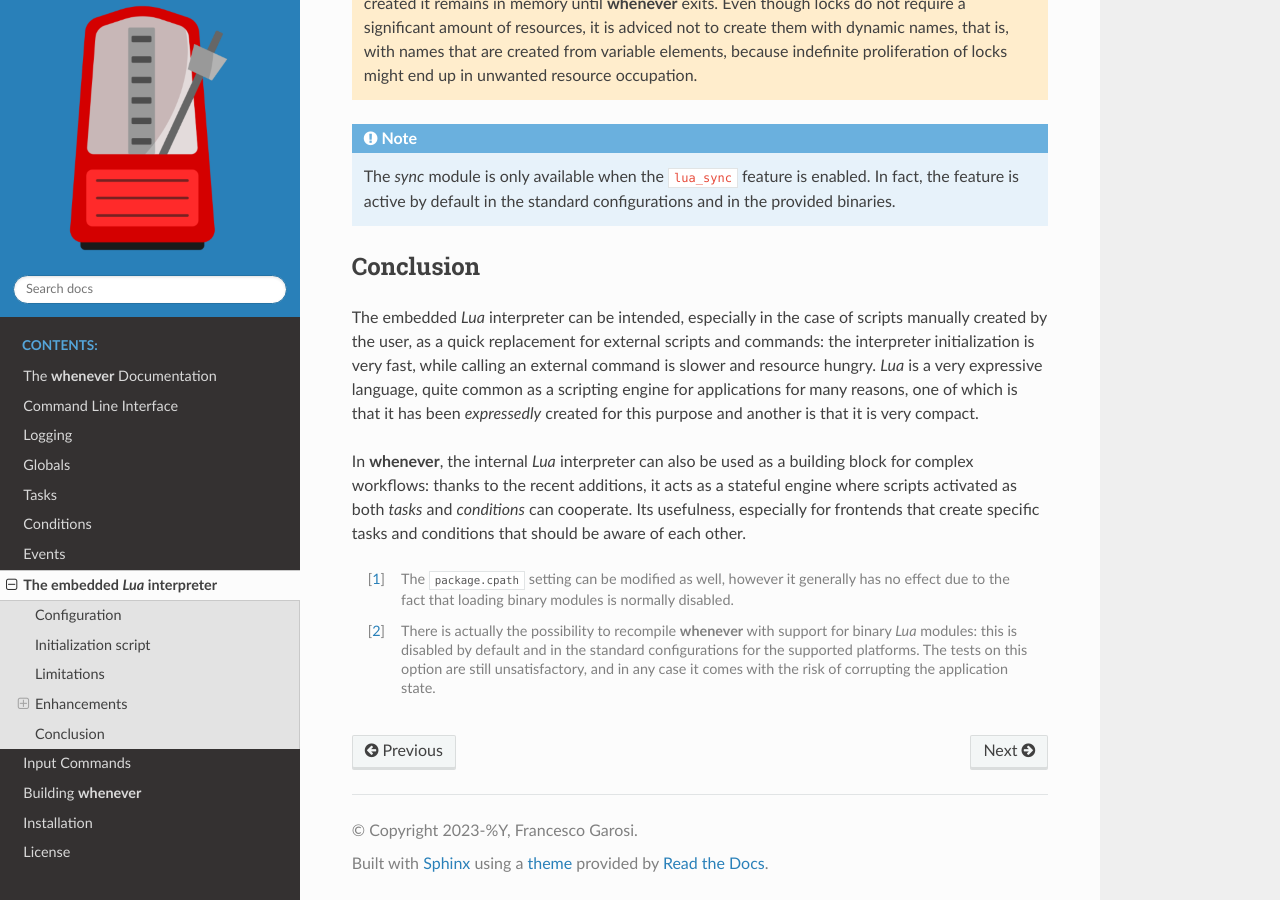
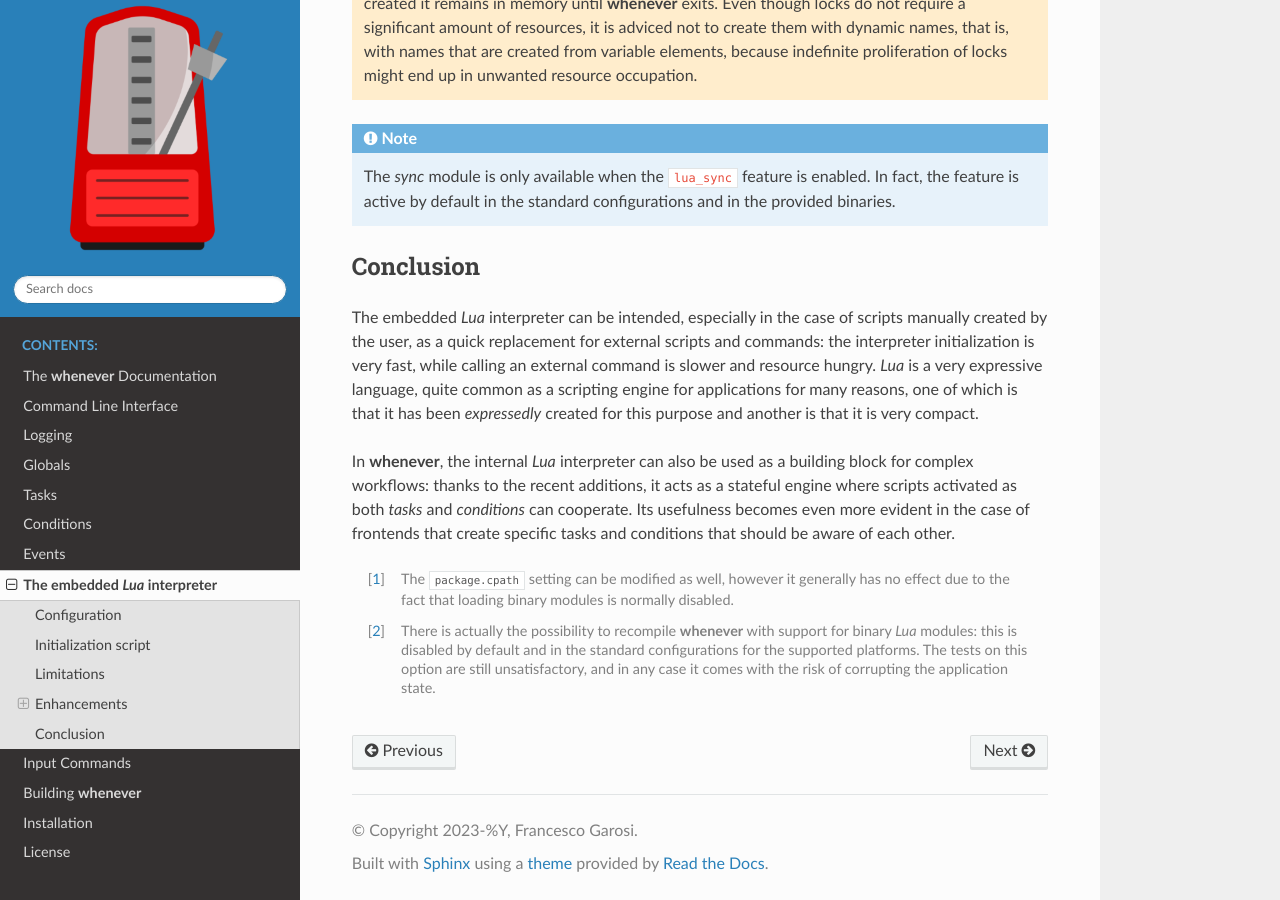
Before and after one commit to almostearthling/whenever, a Sphinx documentation site: the page built from docs/65.lua.rst, in a window 1280 px wide and 900 px high, scrolled down 9878 px. Built offline with Sphinx 7.4.7 and the Read the Docs theme 3.1.0, drawn with Linux system fonts in a browser that asks for light colours.

Commit message:
docs: small documentation fixes

```diff
--- a/docs/65.lua.rst
+++ b/docs/65.lua.rst
@@ -494,8 +494,9 @@ another is that it is very compact.
 
 In **whenever**, the internal *Lua* interpreter can also be used as a building block for
 complex workflows: thanks to the recent additions, it acts as a stateful engine where scripts
-activated as both *tasks* and *conditions* can cooperate. Its usefulness, especially for
-frontends that create specific tasks and conditions that should be aware of each other.
+activated as both *tasks* and *conditions* can cooperate. Its usefulness becomes even more
+evident in the case of frontends that create specific tasks and conditions that should be aware
+of each other.
 
 
 .. [#fn-1] The ``package.cpath`` setting can be modified as well, however it generally has no
```
